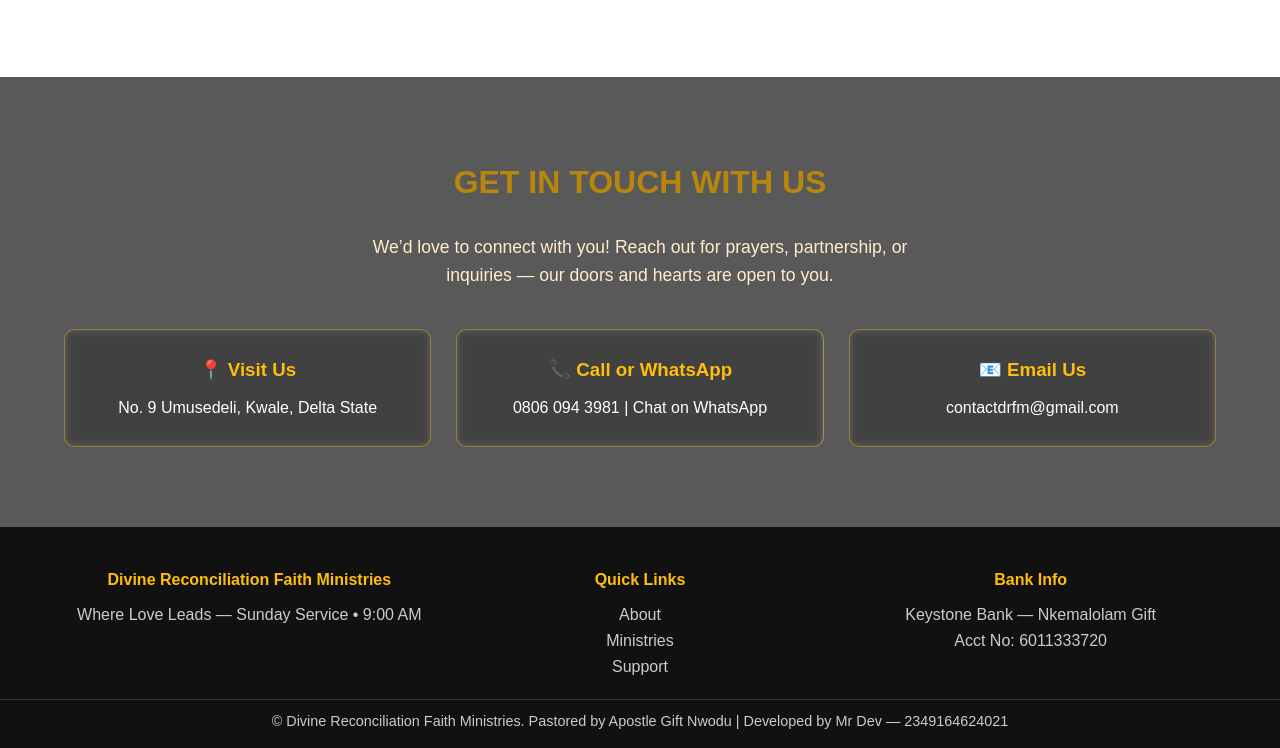
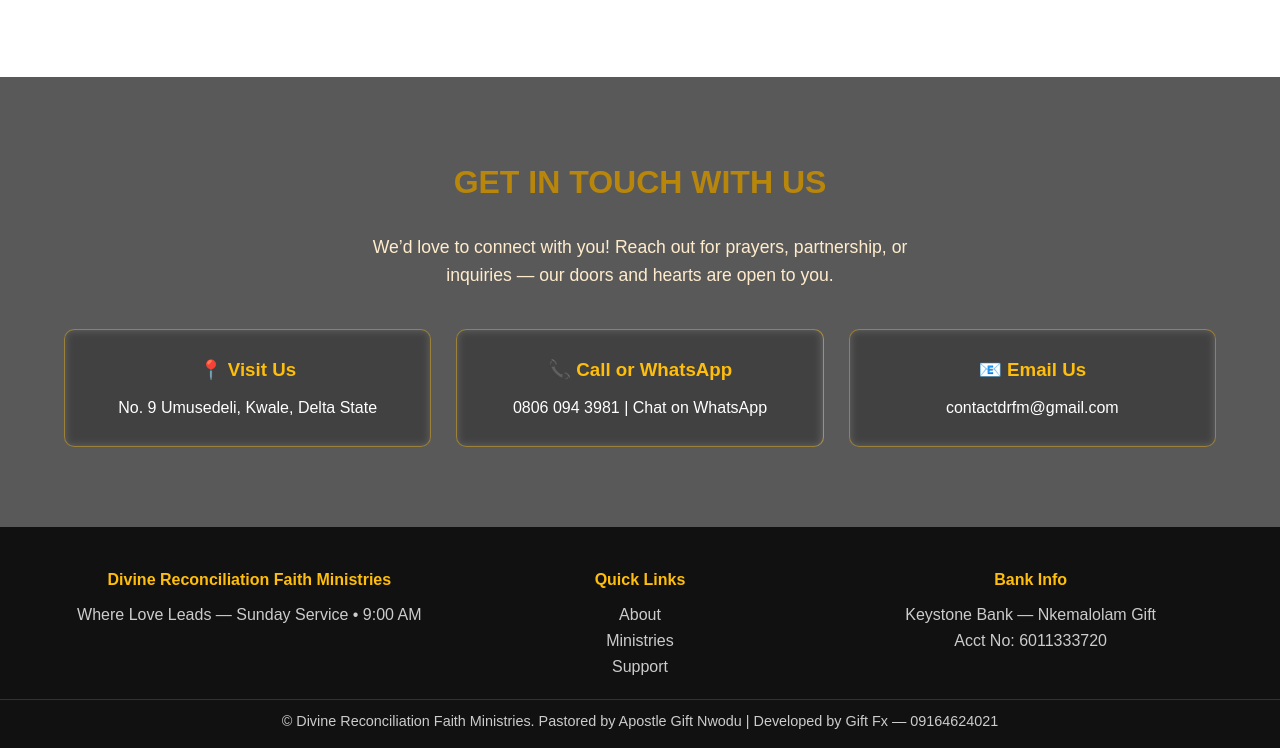
Before and after one commit to Giftfx-ship/Drfm, a plain HTML site: page index.html in a window 1280 px wide. Shown: the part 4009-4757 px from the top of the page. Drawn offline with Linux system fonts and the light colour scheme.

Commit message:
Update developer contact in footer

```diff
--- a/index.html
+++ b/index.html
@@ -219,7 +219,7 @@
         <p>Acct No: 6011333720</p>
       </div>
     </div>
-    <p class="footer-bottom">© <span id="year"></span> Divine Reconciliation Faith Ministries. Pastored by Apostle Gift Nwodu | Developed by Mr Dev — 2349164624021</p>
+    <p class="footer-bottom">© <span id="year"></span> Divine Reconciliation Faith Ministries. Pastored by Apostle Gift Nwodu | Developed by Gift Fx — 09164624021</p>
   </footer>
 
   <script src="script.js"></script>
```
